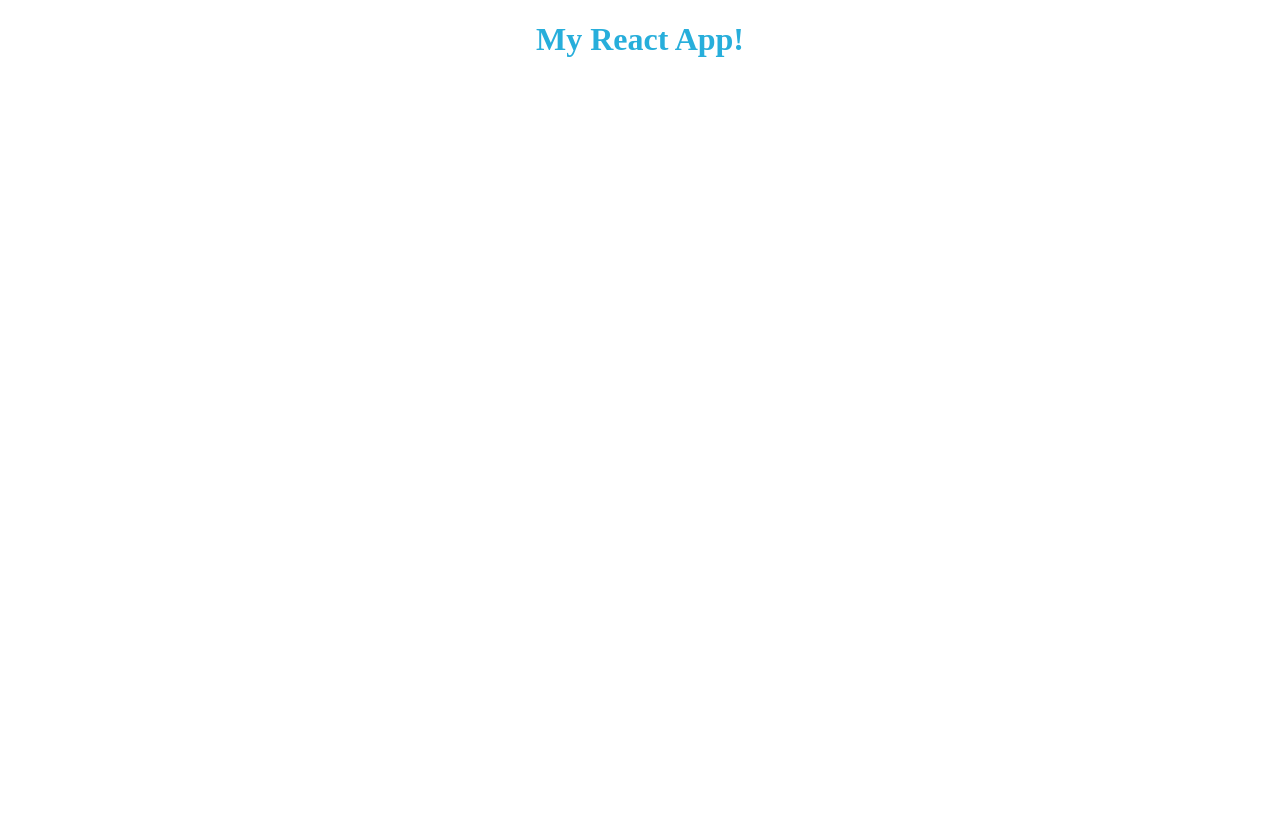
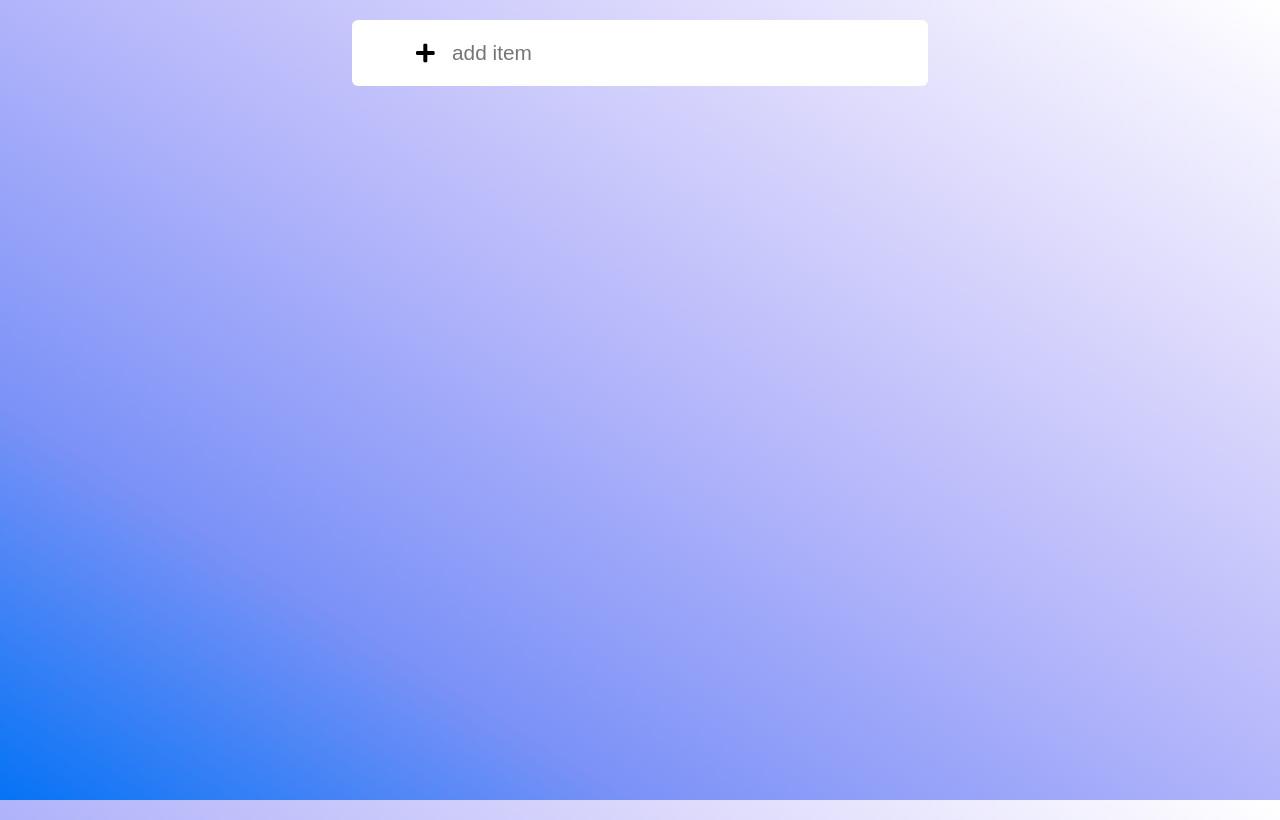
Before and after one commit to leitnerdominik/ReactTodoApp, a React app: page / in a window 1280 px wide. Built offline with nearby package versions, Linux system fonts and the light colour scheme.

Commit message:
starting project

```diff
--- a/package.json
+++ b/package.json
@@ -1,5 +1,5 @@
 {
-  "name": "react-boilerplate",
+  "name": "ReactTodoApp",
   "version": "1.0.0",
   "description": "",
   "main": "index.js",
--- /dev/null
+++ b/src/App.css
@@ -0,0 +1,11 @@
+html, body {
+    margin: 0;
+    padding: 0;
+    width: 100%;
+    height: 100%;
+}
+
+body {
+    background-image: linear-gradient(to left bottom, #ffffff, #dbd8fc, #b1b4fa, #7c92f7, #0573f5);
+    font-family: 'Lato', sans-serif;
+}
--- a/src/components/App.js
+++ b/src/App.js
@@ -1,12 +1,16 @@
 import React, { Component } from "react";
 
-import '../styles/App.css';
+import Todo from './container/Todo/Todo';
+
+import './App.css';
+
+
 
 class App extends Component {
     render() {
         return (
             <div>
-                <h1>My React App!</h1>
+                <Todo />
             </div>
         );
     }
--- /dev/null
+++ b/src/components/TodoInput/TodoInput.css
@@ -0,0 +1,13 @@
+input {
+    margin: 20px 0;
+    font-size: 1.3em;
+    border: none;
+}
+
+input:focus {
+    outline: none;
+}
+
+i {
+    padding-right: 3%;
+}
--- /dev/null
+++ b/src/components/TodoInput/TodoInput.js
@@ -0,0 +1,14 @@
+import React from 'react';
+
+import './TodoInput.css';
+
+const todoInput = (props) => {
+    return (
+        <div>
+            <i className="fas fa-plus fa-lg"></i>
+            <input type="text" autoFocus placeholder="add item" onChange={props.change} value={props.value} />
+        </div>
+    );
+}
+
+export default todoInput;
--- /dev/null
+++ b/src/container/Todo/Todo.css
@@ -0,0 +1,7 @@
+.Container {
+    width: 40%;
+    margin: 20px auto;
+    background-color: white;
+    border-radius: 6px;
+    padding-left: 5%;
+}
--- /dev/null
+++ b/src/container/Todo/Todo.js
@@ -0,0 +1,53 @@
+import React, { Component } from 'react';
+
+import TodoInput from '../../components/TodoInput/TodoInput';
+
+import './Todo.css';
+
+class Todo extends Component {
+    constructor(props) {
+        super(props);
+
+        this.state = {
+            term: '',
+            items: [
+                {
+                    name: 'stiagn kehrn',
+                    id: 1,
+                    isCompleted: false,
+                },
+                {
+                    name: 'bluamen giasn',
+                    id: 2,
+                    isCompleted: false,
+                },
+                {
+                    name: 'coding',
+                    id: 3,
+                    isCompleted: false,
+                },
+            ]
+        }
+    }
+
+    inputChangeHandler = (event) => {
+        this.setState({
+            term: event.target.value,
+        });
+    }
+
+    render() {
+
+        return(
+            <div className="Container">
+                <TodoInput
+                    change={this.inputChangeHandler.bind(this)}
+                    value={this.state.term}
+                />
+            </div>
+        );
+
+    }
+}
+
+export default Todo;
--- a/src/index.html
+++ b/src/index.html
@@ -5,7 +5,9 @@
     <meta charset="UTF-8">
     <meta name="viewport" content="width=device-width, initial-scale=1.0">
     <meta http-equiv="X-UA-Compatible" content="ie=edge">
-    <title>React Boilerplate</title>
+    <link rel="stylesheet" href="https://use.fontawesome.com/releases/v5.2.0/css/all.css" integrity="sha384-hWVjflwFxL6sNzntih27bfxkr27PmbbK/iSvJ+a4+0owXq79v+lsFkW54bOGbiDQ" crossorigin="anonymous">
+	<link href="https://fonts.googleapis.com/css?family=Lato:400,700" rel="stylesheet">
+    <title>Todo App</title>
 </head>
 
 <body>
--- a/src/index.js
+++ b/src/index.js
@@ -1,5 +1,5 @@
 import React from "react";
 import ReactDOM from "react-dom";
-import App from "./components/App.js";
+import App from "./App.js";
 
 ReactDOM.render(<App />, document.getElementById("root"));
--- a/src/styles/App.css
+++ /dev/null
@@ -1,4 +0,0 @@
-h1 {
-    color: #27aedb;
-    text-align: center;
-}
```
Also changed, not shown: src/components/TodoItems/TodoItem.js (added, +9 -0 lines), src/components/TodoItems/TodoItem/TodoItem.js (added, +12 -0 lines), 1 other file (tests, documents, lock files or other folders).
